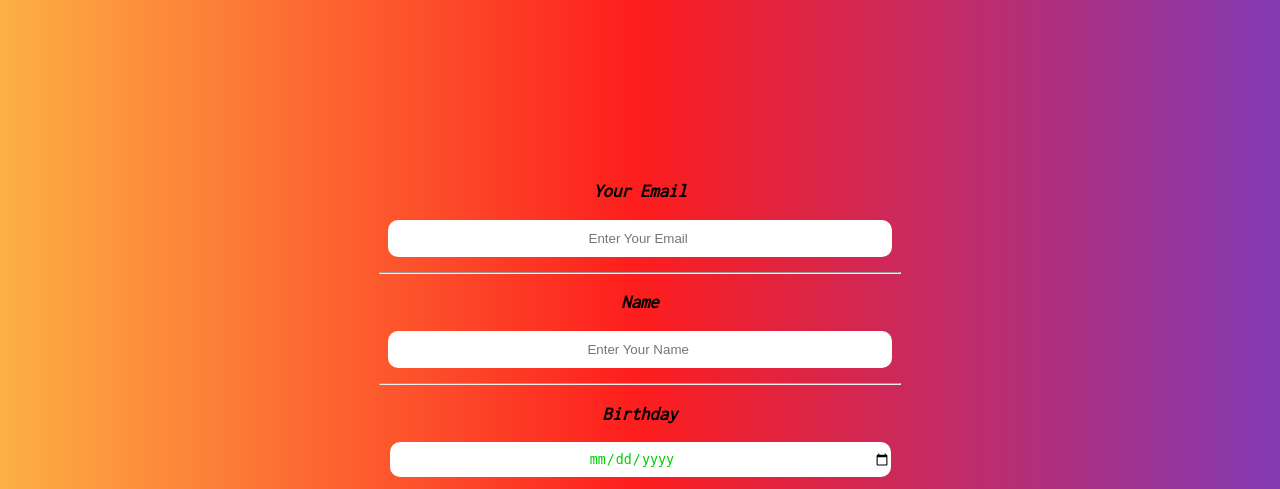
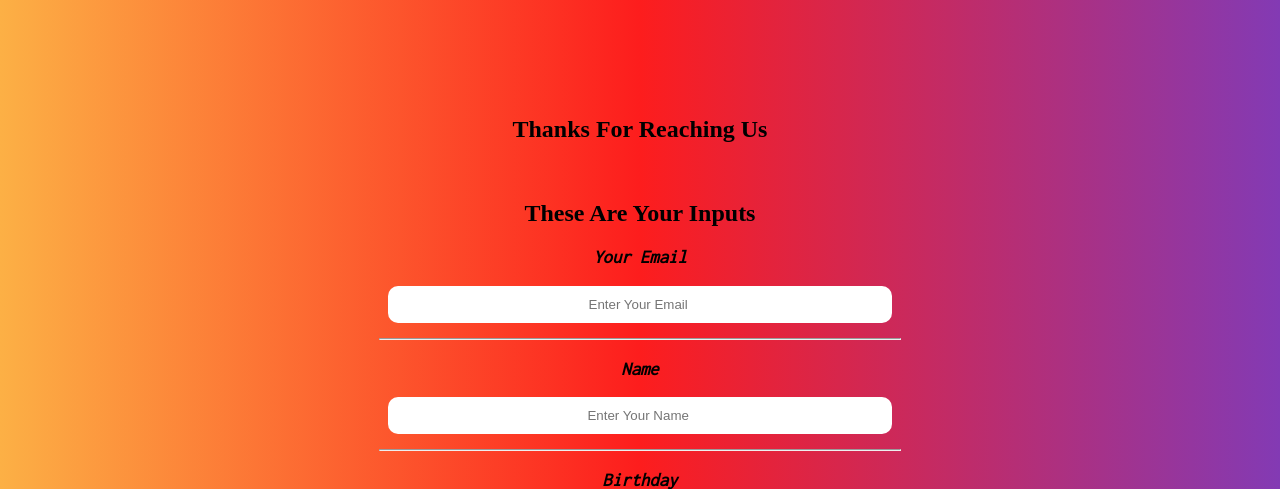
Before and after one commit to r0hitraj/stackfusion-challange, a Django app: template stackfusion/templates/email.html in a window 1280 px wide. Shown: the top 489 px of the page. Run offline with Django 3.2, Linux system fonts and the light colour scheme; the template is opened without the code that fills it, so the values that code supplies are empty.

Commit message:
Update email.html

```diff
--- a/stackfusion/templates/email.html
+++ b/stackfusion/templates/email.html
@@ -4,7 +4,8 @@
 
 <div id="centered">
 
-
+    <h2><b>Thanks For Reaching Us</b></h2><br>
+    <h2><b>These Are Your Inputs</b></h2>
         <h3 class="font horcent"><i>Your Email</i></h3>
         <b></b><input type="email" placeholder="Enter Your Email " name='email'  value="{{email}}"  required="Enter Email"/></b>
         <hr>
```
